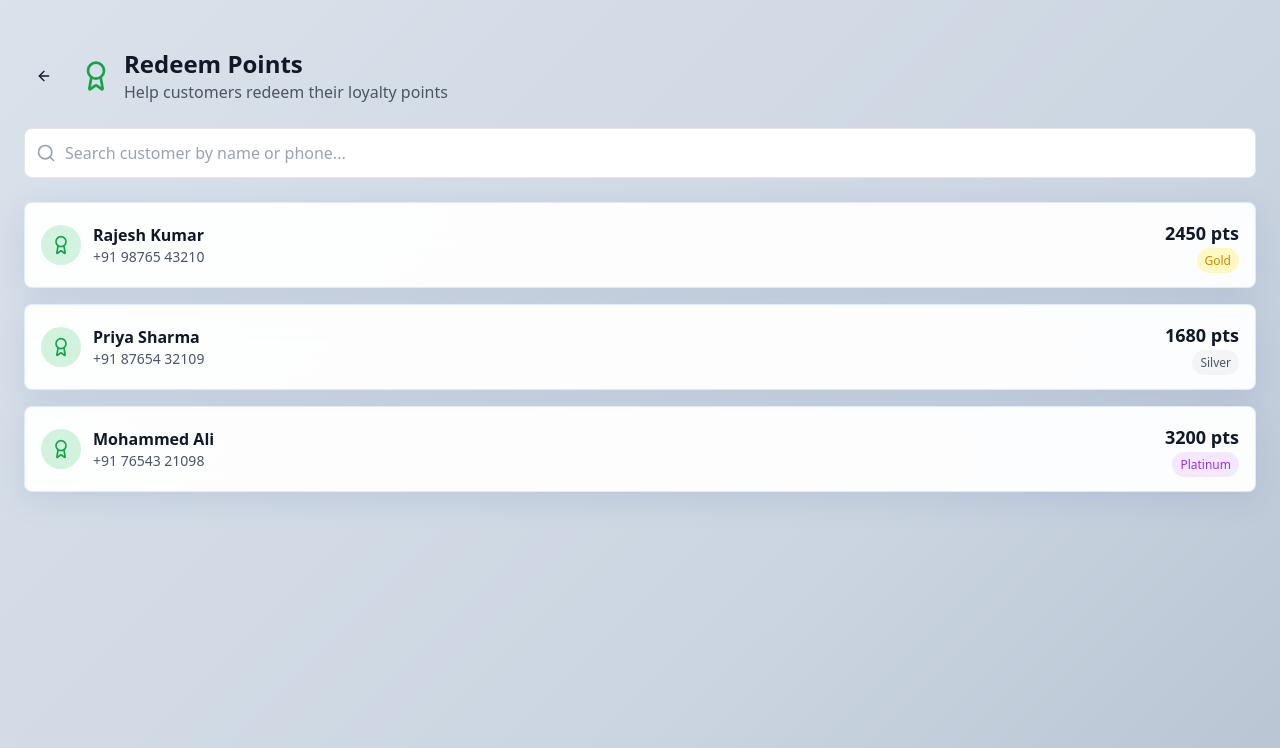
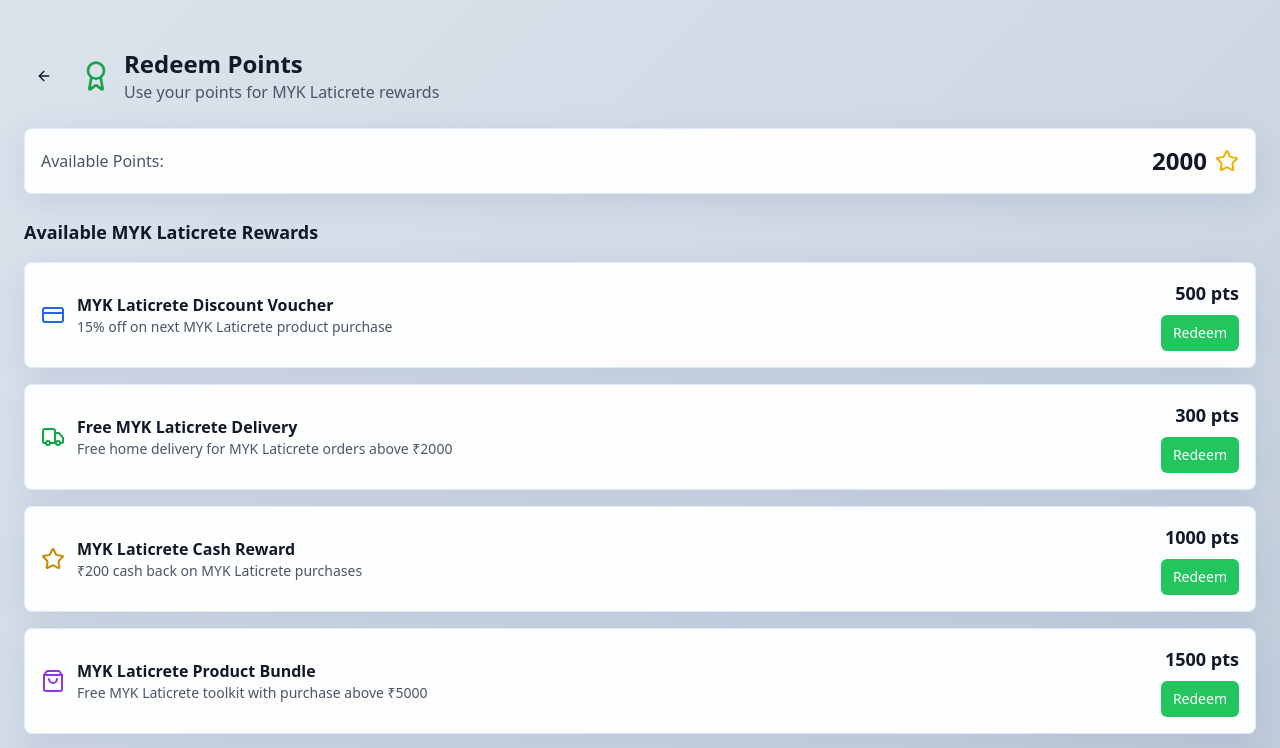
Before and after one commit to coolk4u/loyalty-dem-my-kl, a React (Vite) app: page /counter-redeem-points in a window 1280 px wide. Shown: the top 748 px of the page. Built offline with nearby package versions, Linux system fonts and the light colour scheme.

Commit message:
Refactor: Counter staff redeem points and transaction history
Implemented the same view for counter staff point redemption as contractors, removed customer names from transaction history, and ensured MYK Laticrete products are displayed.

```diff
--- a/src/pages/CounterRedeemPoints.tsx
+++ b/src/pages/CounterRedeemPoints.tsx
@@ -1,102 +1,71 @@
 
-import React, { useState } from 'react';
+import React from 'react';
 import { Button } from '@/components/ui/button';
 import { Card } from '@/components/ui/card';
-import { ArrowLeft, Award, Search, Gift, Star, CreditCard } from 'lucide-react';
+import { ArrowLeft, Award, Gift, Star, CreditCard, Truck, ShoppingBag } from 'lucide-react';
 import { useNavigate } from 'react-router-dom';
 
 const CounterRedeemPoints = () => {
   const navigate = useNavigate();
-  const [searchTerm, setSearchTerm] = useState('');
-  const [selectedCustomer, setSelectedCustomer] = useState<any>(null);
-
-  const customers = [
-    {
-      id: 'C001',
-      name: 'Rajesh Kumar',
-      phone: '+91 98765 43210',
-      points: 2450,
-      tier: 'Gold'
-    },
-    {
-      id: 'C002',
-      name: 'Priya Sharma',
-      phone: '+91 87654 32109',
-      points: 1680,
-      tier: 'Silver'
-    },
-    {
-      id: 'C003',
-      name: 'Mohammed Ali',
-      phone: '+91 76543 21098',
-      points: 3200,
-      tier: 'Platinum'
-    }
-  ];
 
   const rewards = [
     {
       id: 'R001',
-      name: 'Discount Voucher',
-      description: '10% off on next purchase',
+      name: 'MYK Laticrete Discount Voucher',
+      description: '15% off on next MYK Laticrete product purchase',
       points: 500,
-      type: 'voucher'
+      type: 'voucher',
+      icon: CreditCard,
+      color: 'text-blue-600'
     },
     {
       id: 'R002',
-      name: 'Free Delivery',
-      description: 'Free home delivery for orders above ₹1000',
+      name: 'Free MYK Laticrete Delivery',
+      description: 'Free home delivery for MYK Laticrete orders above ₹2000',
       points: 300,
-      type: 'service'
+      type: 'service',
+      icon: Truck,
+      color: 'text-green-600'
     },
     {
       id: 'R003',
-      name: 'Cash Reward',
-      description: '₹100 cash back',
+      name: 'MYK Laticrete Cash Reward',
+      description: '₹200 cash back on MYK Laticrete purchases',
       points: 1000,
-      type: 'cash'
+      type: 'cash',
+      icon: Star,
+      color: 'text-yellow-600'
     },
     {
       id: 'R004',
-      name: 'Product Bundle',
-      description: 'Free toolkit with purchase',
+      name: 'MYK Laticrete Product Bundle',
+      description: 'Free MYK Laticrete toolkit with purchase above ₹5000',
       points: 1500,
-      type: 'product'
+      type: 'product',
+      icon: ShoppingBag,
+      color: 'text-purple-600'
+    },
+    {
+      id: 'R005',
+      name: 'MYK Laticrete Premium Kit',
+      description: 'Exclusive MYK Laticrete application tools set',
+      points: 2000,
+      type: 'product',
+      icon: Gift,
+      color: 'text-orange-600'
+    },
+    {
+      id: 'R006',
+      name: 'MYK Laticrete Training Voucher',
+      description: 'Free technical training session on MYK Laticrete products',
+      points: 800,
+      type: 'training',
+      icon: Award,
+      color: 'text-indigo-600'
     }
   ];
 
-  const filteredCustomers = customers.filter(customer =>
-    customer.name.toLowerCase().includes(searchTerm.toLowerCase()) ||
-    customer.phone.includes(searchTerm)
-  );
-
-  const getTierColor = (tier: string) => {
-    switch (tier) {
-      case 'Platinum':
-        return 'text-purple-600 bg-purple-100';
-      case 'Gold':
-        return 'text-yellow-600 bg-yellow-100';
-      case 'Silver':
-        return 'text-gray-600 bg-gray-100';
-      default:
-        return 'text-blue-600 bg-blue-100';
-    }
-  };
-
-  const getRewardIcon = (type: string) => {
-    switch (type) {
-      case 'voucher':
-        return <CreditCard className="w-6 h-6 text-blue-600" />;
-      case 'service':
-        return <Gift className="w-6 h-6 text-green-600" />;
-      case 'cash':
-        return <Star className="w-6 h-6 text-yellow-600" />;
-      case 'product':
-        return <Award className="w-6 h-6 text-purple-600" />;
-      default:
-        return <Gift className="w-6 h-6 text-gray-600" />;
-    }
-  };
+  const availablePoints = 2000;
 
   return (
     <div className="min-h-screen enterprise-bg text-gray-900">
@@ -114,86 +83,19 @@ const CounterRedeemPoints = () => {
           <Award className="w-8 h-8 text-green-600" />
           <div>
             <h1 className="text-2xl font-bold text-gray-900">Redeem Points</h1>
-            <p className="text-gray-600">Help customers redeem their loyalty points</p>
+            <p className="text-gray-600">Use your points for MYK Laticrete rewards</p>
           </div>
         </div>
       </div>
 
-      {!selectedCustomer ? (
-        <>
-          {/* Search Customer */}
-          <div className="px-6 mb-6">
-            <div className="relative">
-              <Search className="w-5 h-5 absolute left-3 top-1/2 transform -translate-y-1/2 text-gray-400" />
-              <input
-                type="text"
-                placeholder="Search customer by name or phone..."
-                value={searchTerm}
-                onChange={(e) => setSearchTerm(e.target.value)}
-                className="w-full pl-10 pr-4 py-3 rounded-lg border border-gray-200 bg-white focus:outline-none focus:ring-2 focus:ring-blue-500"
-              />
-            </div>
-          </div>
-
-          {/* Customer List */}
-          <div className="px-6 space-y-4">
-            {filteredCustomers.map((customer) => (
-              <Card
-                key={customer.id}
-                className="glass-card-dark border-gray-200 p-4 cursor-pointer hover:shadow-lg transition-all"
-                onClick={() => setSelectedCustomer(customer)}
-              >
-                <div className="flex items-center justify-between">
-                  <div className="flex items-center space-x-3">
-                    <div className="w-10 h-10 rounded-full bg-green-500/20 flex items-center justify-center">
-                      <Award className="w-5 h-5 text-green-600" />
-                    </div>
-                    <div>
-                      <h3 className="font-semibold text-gray-900">{customer.name}</h3>
-                      <p className="text-sm text-gray-600">{customer.phone}</p>
-                    </div>
-                  </div>
-                  <div className="text-right">
-                    <p className="text-lg font-bold text-gray-900">{customer.points} pts</p>
-                    <span className={`px-2 py-1 rounded-full text-xs font-medium ${getTierColor(customer.tier)}`}>
-                      {customer.tier}
-                    </span>
-                  </div>
-                </div>
-              </Card>
-            ))}
-          </div>
-        </>
-      ) : (
-        <>
-          {/* Selected Customer Info */}
+      {/* Points Balance */}
       <div className="px-6 mb-6">
         <Card className="glass-card-dark border-gray-200 p-4">
-              <div className="flex items-center justify-between mb-4">
-                <div className="flex items-center space-x-3">
-                  <div className="w-12 h-12 rounded-full bg-green-500/20 flex items-center justify-center">
-                    <Award className="w-6 h-6 text-green-600" />
-                  </div>
-                  <div>
-                    <h3 className="text-lg font-semibold text-gray-900">{selectedCustomer.name}</h3>
-                    <p className="text-sm text-gray-600">{selectedCustomer.phone}</p>
-                  </div>
-                </div>
-                <Button
-                  variant="outline"
-                  size="sm"
-                  onClick={() => setSelectedCustomer(null)}
-                >
-                  Change Customer
-                </Button>
-              </div>
           <div className="flex items-center justify-between">
             <span className="text-gray-600">Available Points:</span>
             <div className="flex items-center space-x-2">
-                  <span className="text-2xl font-bold text-gray-900">{selectedCustomer.points}</span>
-                  <span className={`px-2 py-1 rounded-full text-xs font-medium ${getTierColor(selectedCustomer.tier)}`}>
-                    {selectedCustomer.tier}
-                  </span>
+              <span className="text-2xl font-bold text-gray-900">{availablePoints}</span>
+              <Star className="w-6 h-6 text-yellow-500" />
             </div>
           </div>
         </Card>
@@ -201,10 +103,12 @@ const CounterRedeemPoints = () => {
 
       {/* Available Rewards */}
       <div className="px-6">
-            <h3 className="text-lg font-semibold mb-4 text-gray-900">Available Rewards</h3>
+        <h3 className="text-lg font-semibold mb-4 text-gray-900">Available MYK Laticrete Rewards</h3>
         <div className="space-y-4">
           {rewards.map((reward) => {
-                const canRedeem = selectedCustomer.points >= reward.points;
+            const canRedeem = availablePoints >= reward.points;
+            const IconComponent = reward.icon;
+
             return (
               <Card
                 key={reward.id}
@@ -212,7 +116,7 @@ const CounterRedeemPoints = () => {
               >
                 <div className="flex items-center justify-between">
                   <div className="flex items-center space-x-3">
-                        {getRewardIcon(reward.type)}
+                    <IconComponent className={`w-6 h-6 ${reward.color}`} />
                     <div>
                       <h4 className="font-semibold text-gray-900">{reward.name}</h4>
                       <p className="text-sm text-gray-600">{reward.description}</p>
@@ -234,8 +138,6 @@ const CounterRedeemPoints = () => {
           })}
         </div>
       </div>
-        </>
-      )}
     </div>
   );
 };
--- a/src/pages/CounterTransactionHistory.tsx
+++ b/src/pages/CounterTransactionHistory.tsx
@@ -13,59 +13,59 @@ const CounterTransactionHistory = () => {
   const transactions = [
     {
       id: 'TXN001',
-      customerName: 'Rajesh Kumar',
-      type: 'purchase',
+      type: 'sales_claim',
       amount: 2450,
       points: 245,
       date: '2024-06-23',
       time: '14:30',
-      description: 'Cement purchase - 50kg bags'
+      description: 'MYK Laticrete Cement purchase - 50kg bags',
+      status: 'approved'
     },
     {
       id: 'TXN002',
-      customerName: 'Priya Sharma',
       type: 'redeem',
       amount: 0,
       points: -500,
       date: '2024-06-23',
       time: '12:15',
-      description: 'Redeemed discount voucher'
+      description: 'Redeemed MYK Laticrete discount voucher',
+      status: 'completed'
     },
     {
       id: 'TXN003',
-      customerName: 'Mohammed Ali',
-      type: 'purchase',
+      type: 'sales_claim',
       amount: 1680,
       points: 168,
       date: '2024-06-23',
       time: '10:45',
-      description: 'Tiles and adhesive purchase'
+      description: 'MYK Laticrete Tiles and adhesive purchase',
+      status: 'pending'
     },
     {
       id: 'TXN004',
-      customerName: 'Anita Singh',
       type: 'bonus',
       amount: 0,
       points: 100,
       date: '2024-06-22',
       time: '16:20',
-      description: 'Birthday bonus points'
+      description: 'Monthly performance bonus points',
+      status: 'completed'
     },
     {
       id: 'TXN005',
-      customerName: 'Rajesh Kumar',
       type: 'redeem',
       amount: 0,
       points: -300,
       date: '2024-06-22',
       time: '11:30',
-      description: 'Redeemed free delivery'
+      description: 'Redeemed free MYK Laticrete delivery',
+      status: 'completed'
     }
   ];
 
   const getTransactionIcon = (type: string) => {
     switch (type) {
-      case 'purchase':
+      case 'sales_claim':
         return <Package className="w-5 h-5 text-blue-600" />;
       case 'redeem':
         return <Award className="w-5 h-5 text-red-600" />;
@@ -78,12 +78,26 @@ const CounterTransactionHistory = () => {
 
   const getTransactionColor = (type: string) => {
     switch (type) {
-      case 'purchase':
+      case 'sales_claim':
         return 'text-blue-600 bg-blue-100';
       case 'redeem':
         return 'text-red-600 bg-red-100';
       case 'bonus':
         return 'text-green-600 bg-green-100';
+      default:
+        return 'text-gray-600 bg-gray-100';
+    }
+  };
+
+  const getStatusColor = (status: string) => {
+    switch (status) {
+      case 'approved':
+      case 'completed':
+        return 'text-green-600 bg-green-100';
+      case 'pending':
+        return 'text-yellow-600 bg-yellow-100';
+      case 'rejected':
+        return 'text-red-600 bg-red-100';
       default:
         return 'text-gray-600 bg-gray-100';
     }
@@ -106,8 +120,8 @@ const CounterTransactionHistory = () => {
   };
 
   const filteredTransactions = transactions.filter(transaction => {
-    const matchesSearch = transaction.customerName.toLowerCase().includes(searchTerm.toLowerCase()) ||
-                         transaction.id.toLowerCase().includes(searchTerm.toLowerCase());
+    const matchesSearch = transaction.id.toLowerCase().includes(searchTerm.toLowerCase()) ||
+                         transaction.description.toLowerCase().includes(searchTerm.toLowerCase());
     const matchesFilter = filterType === 'all' || transaction.type === filterType;
     return matchesSearch && matchesFilter;
   });
@@ -127,8 +141,8 @@ const CounterTransactionHistory = () => {
         <div className="flex items-center space-x-3">
           <History className="w-8 h-8 text-purple-600" />
           <div>
-            <h1 className="text-2xl font-bold text-gray-900">Transaction History</h1>
-            <p className="text-gray-600">View all customer transactions and activities</p>
+            <h1 className="text-2xl font-bold text-gray-900">My Transaction History</h1>
+            <p className="text-gray-600">View all your sales and reward activities</p>
           </div>
         </div>
       </div>
@@ -139,7 +153,7 @@ const CounterTransactionHistory = () => {
           <Search className="w-5 h-5 absolute left-3 top-1/2 transform -translate-y-1/2 text-gray-400" />
           <input
             type="text"
-            placeholder="Search by customer name or transaction ID..."
+            placeholder="Search by transaction ID or description..."
             value={searchTerm}
             onChange={(e) => setSearchTerm(e.target.value)}
             className="w-full pl-10 pr-4 py-3 rounded-lg border border-gray-200 bg-white focus:outline-none focus:ring-2 focus:ring-blue-500"
@@ -154,7 +168,7 @@ const CounterTransactionHistory = () => {
             className="px-3 py-2 rounded-lg border border-gray-200 bg-white focus:outline-none focus:ring-2 focus:ring-blue-500"
           >
             <option value="all">All Transactions</option>
-            <option value="purchase">Purchases</option>
+            <option value="sales_claim">Sales Claims</option>
             <option value="redeem">Redemptions</option>
             <option value="bonus">Bonus Points</option>
           </select>
@@ -176,13 +190,16 @@ const CounterTransactionHistory = () => {
                   {getTransactionIcon(transaction.type)}
                 </div>
                 <div>
-                  <h3 className="font-semibold text-gray-900">{transaction.customerName}</h3>
-                  <p className="text-sm text-gray-600">{transaction.id}</p>
+                  <h3 className="font-semibold text-gray-900">{transaction.id}</h3>
+                  <p className="text-sm text-gray-600">Personal Transaction</p>
                 </div>
               </div>
-              <div className="text-right">
+              <div className="text-right flex flex-col space-y-1">
                 <span className={`px-2 py-1 rounded-full text-xs font-medium ${getTransactionColor(transaction.type)}`}>
-                  {transaction.type.charAt(0).toUpperCase() + transaction.type.slice(1)}
+                  {transaction.type.replace('_', ' ').charAt(0).toUpperCase() + transaction.type.replace('_', ' ').slice(1)}
+                </span>
+                <span className={`px-2 py-1 rounded-full text-xs font-medium ${getStatusColor(transaction.status)}`}>
+                  {transaction.status.charAt(0).toUpperCase() + transaction.status.slice(1)}
                 </span>
               </div>
             </div>
```
Lines whose indentation alone changed are shown as unchanged.
